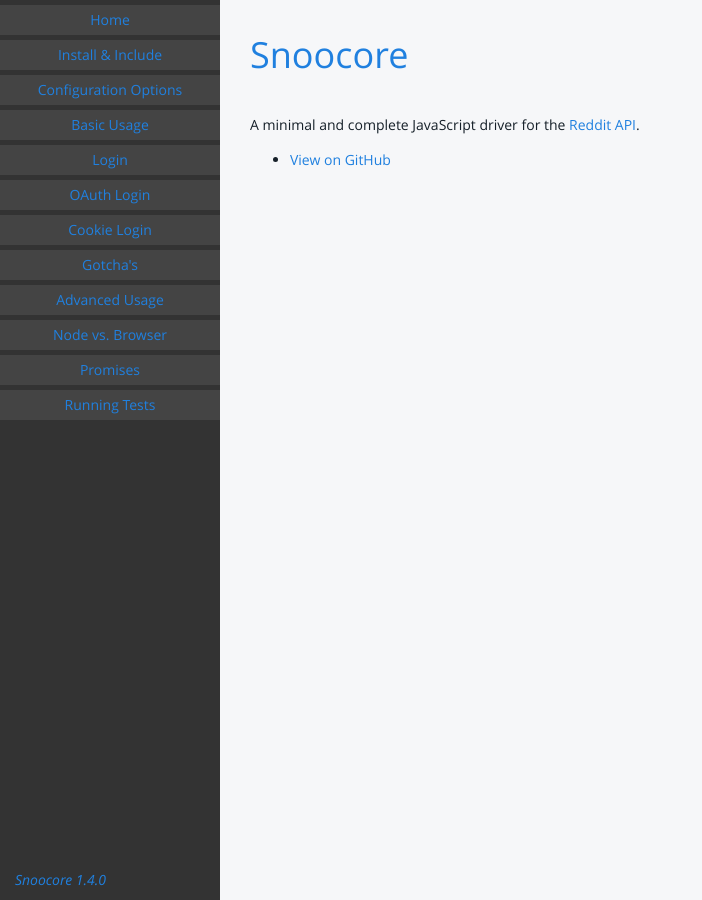
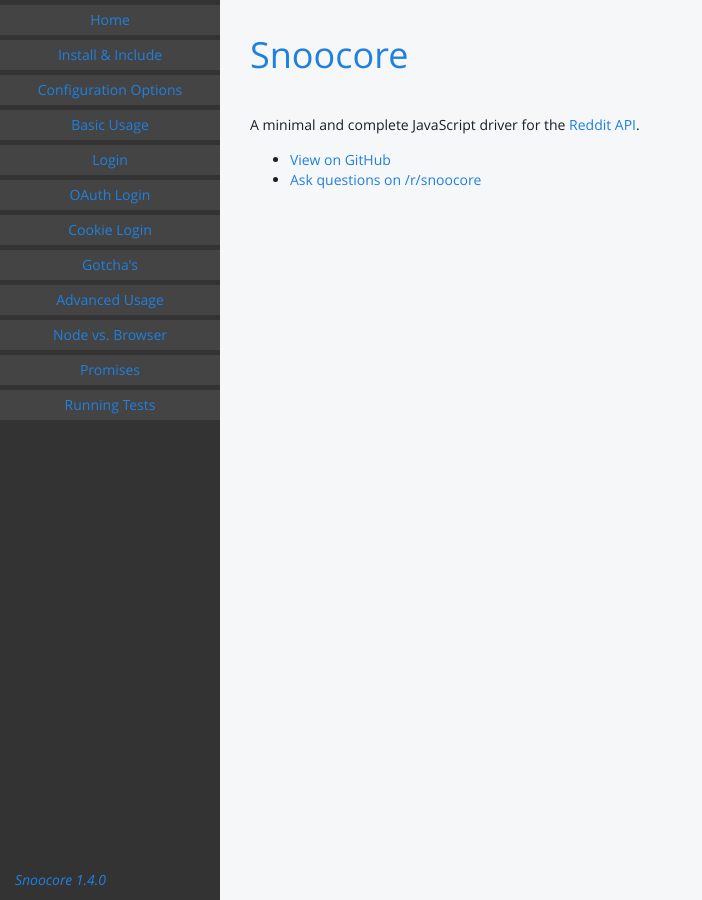
Before and after one commit to terryma/snoocore, a Jekyll site: the page built from index.md, in a window 1280 px wide. Shown: the whole page, without its empty margins (0-702 px from the left). Built offline with Jekyll 4.4.1, drawn with Linux system fonts in a browser that asks for light colours; Markdown is read by kramdown in place of the engine named in the settings.

Commit message:
mention /r/snoocore subreddit.

```diff
--- a/index.md
+++ b/index.md
@@ -8,3 +8,4 @@
 A minimal and complete JavaScript driver for the [Reddit API](http://www.reddit.com/dev/api).
 
  - [View on GitHub](https://github.com/trevorsenior/snoocore)
+ - [Ask questions on /r/snoocore](http://www.reddit.com/r/snoocore)
```
